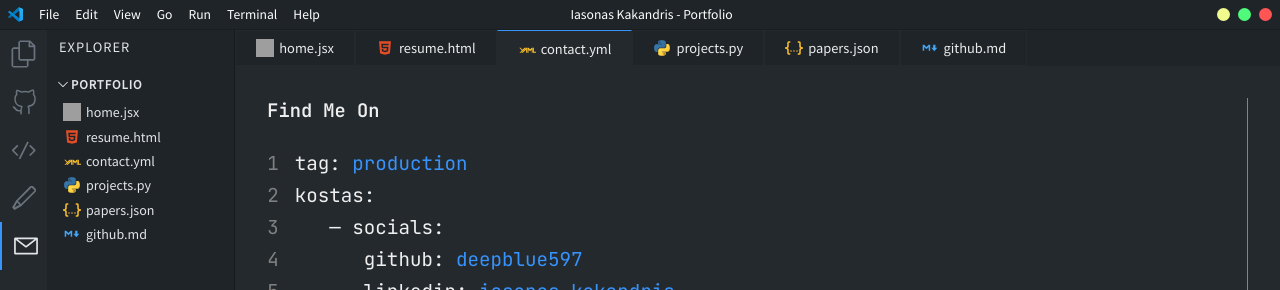
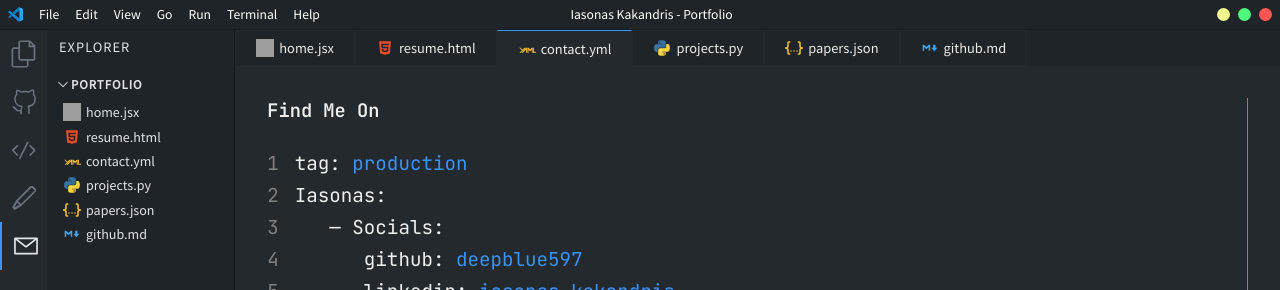
Before and after one commit to nanomilt/deepblue597.github.io, a Next.js app: page /contact in a window 1280 px wide. Shown: the top 290 px of the page. Built offline with nearby package versions, Linux system fonts and the light colour scheme; grey boxes are pictures that could not be loaded.

Commit message:
changed contact name

```diff
--- a/components/ContactCode.jsx
+++ b/components/ContactCode.jsx
@@ -25,10 +25,10 @@
         tag: <a>production</a>
       </p>
       <p className={styles.line}>
-        <span>kostas</span>&#58;
+        <span>Iasonas</span>&#58;
       </p>
       <p className={styles.line}>
-        &nbsp;&nbsp;&nbsp;&#8212; <span>socials</span>&#58;
+        &nbsp;&nbsp;&nbsp;&#8212; <span>Socials</span>&#58;
       </p>
       {contactItems.slice(0, 8).map((item, index) => (
         <p className={styles.line} key={index}>
```
